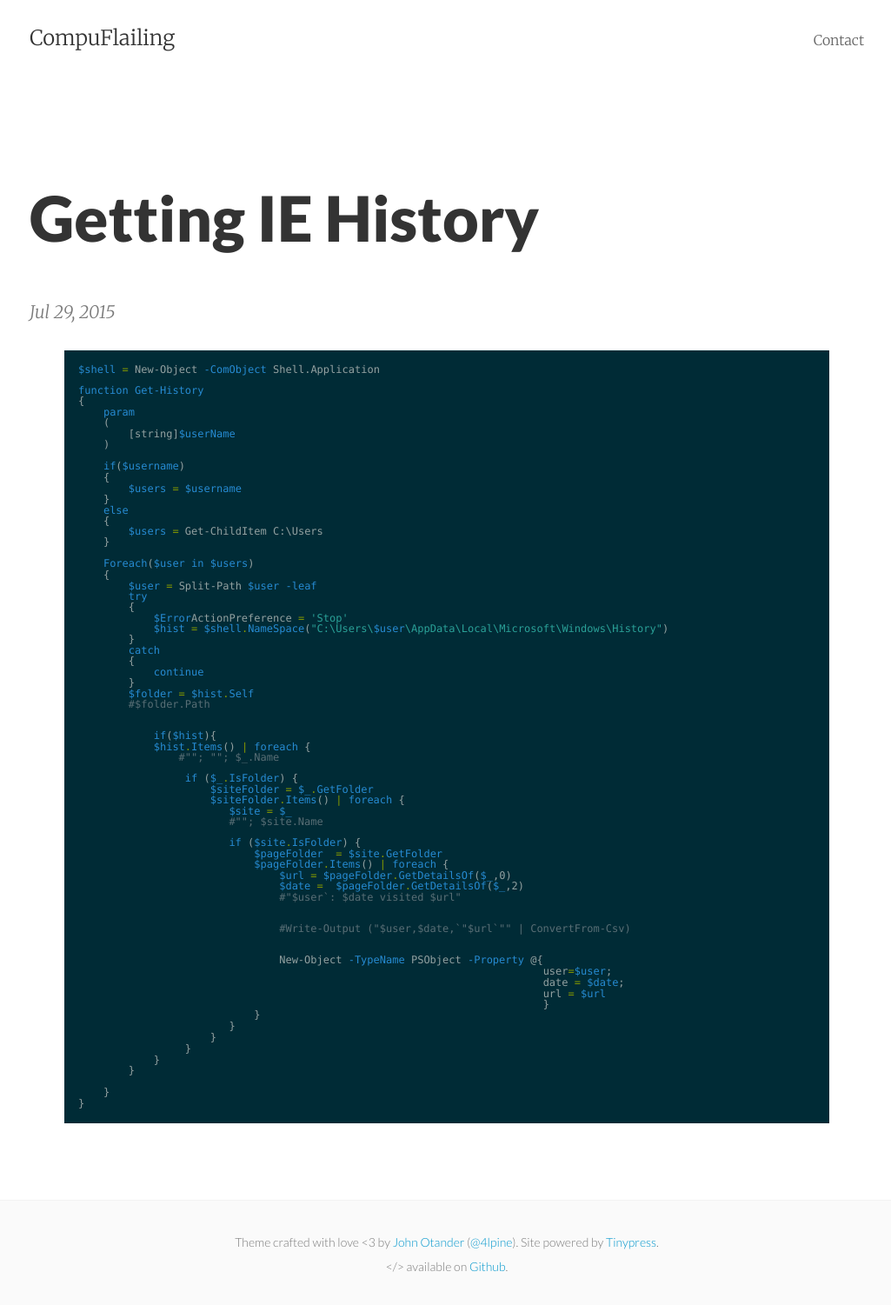
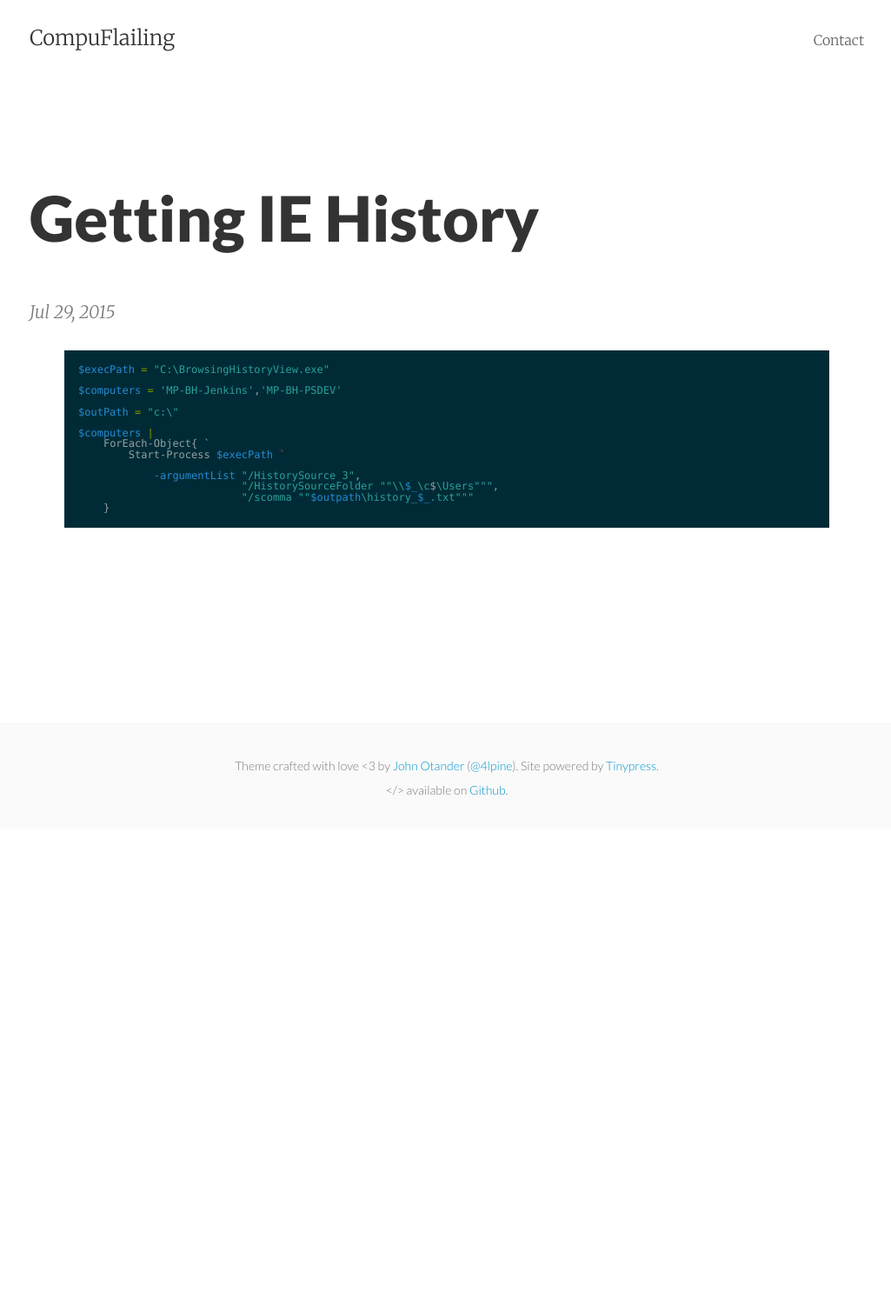
Before and after one commit to RandomNoun7/RandomNoun7.github.io, a Jekyll site: the page built from _posts/2015-07-29-getting-ie-history.markdown, in a window 1280 px wide. Shown: the whole page at 87% size, without its empty margins (126-1151 px from the left). Built offline with Jekyll 4.4.1, drawn with Linux system fonts in a browser that asks for light colours; after the commit the page ends 953 px from its top, so only the background shows below that.

Commit message:
Post update: Getting IE History

```diff
--- a/_posts/2015-07-29-getting-ie-history.markdown
+++ b/_posts/2015-07-29-getting-ie-history.markdown
@@ -4,68 +4,17 @@ title: Getting IE History
 layout: post
 ---
 {%highlight powershell%}
-$shell = New-Object -ComObject Shell.Application
+$execPath = "C:\BrowsingHistoryView.exe"
 
-function Get-History
-{
-    param
-    (
-        [string]$userName
-    )
+$computers = 'MP-BH-Jenkins','MP-BH-PSDEV'
 
-    if($username)
-    {
-        $users = $username
+$outPath = "c:\"
+
+$computers |
+    ForEach-Object{ `
+        Start-Process $execPath `
+            -argumentList "/HistorySource 3",
+                          "/HistorySourceFolder ""\\$_\c$\Users""",
+                          "/scomma ""$outpath\history_$_.txt"""
     }
-    else
-    {
-        $users = Get-ChildItem C:\Users
-    }
-
-    Foreach($user in $users)
-    {
-        $user = Split-Path $user -leaf
-        try
-        {
-            $ErrorActionPreference = 'Stop'
-            $hist = $shell.NameSpace("C:\Users\$user\AppData\Local\Microsoft\Windows\History")
-        }
-        catch
-        {
-            continue
-        }
-        $folder = $hist.Self
-        #$folder.Path
-
-            if($hist){
-            $hist.Items() | foreach {
-                #""; ""; $_.Name
-                 if ($_.IsFolder) {
-                     $siteFolder = $_.GetFolder
-                     $siteFolder.Items() | foreach {
-                        $site = $_
-                        #""; $site.Name
-                        if ($site.IsFolder) {
-                            $pageFolder  = $site.GetFolder
-                            $pageFolder.Items() | foreach {
-                                $url = $pageFolder.GetDetailsOf($_,0)
-                                $date =  $pageFolder.GetDetailsOf($_,2)
-                                #"$user`: $date visited $url"
-
-                                #Write-Output ("$user,$date,`"$url`"" | ConvertFrom-Csv)
-
-                                New-Object -TypeName PSObject -Property @{
-                                                                          user=$user;
-                                                                          date = $date;
-                                                                          url = $url
-                                                                          }
-                            }
-                        }
-                     }
-                 }
-            }
-        }
-
-    }
-}
 {%endhighlight%}
```
